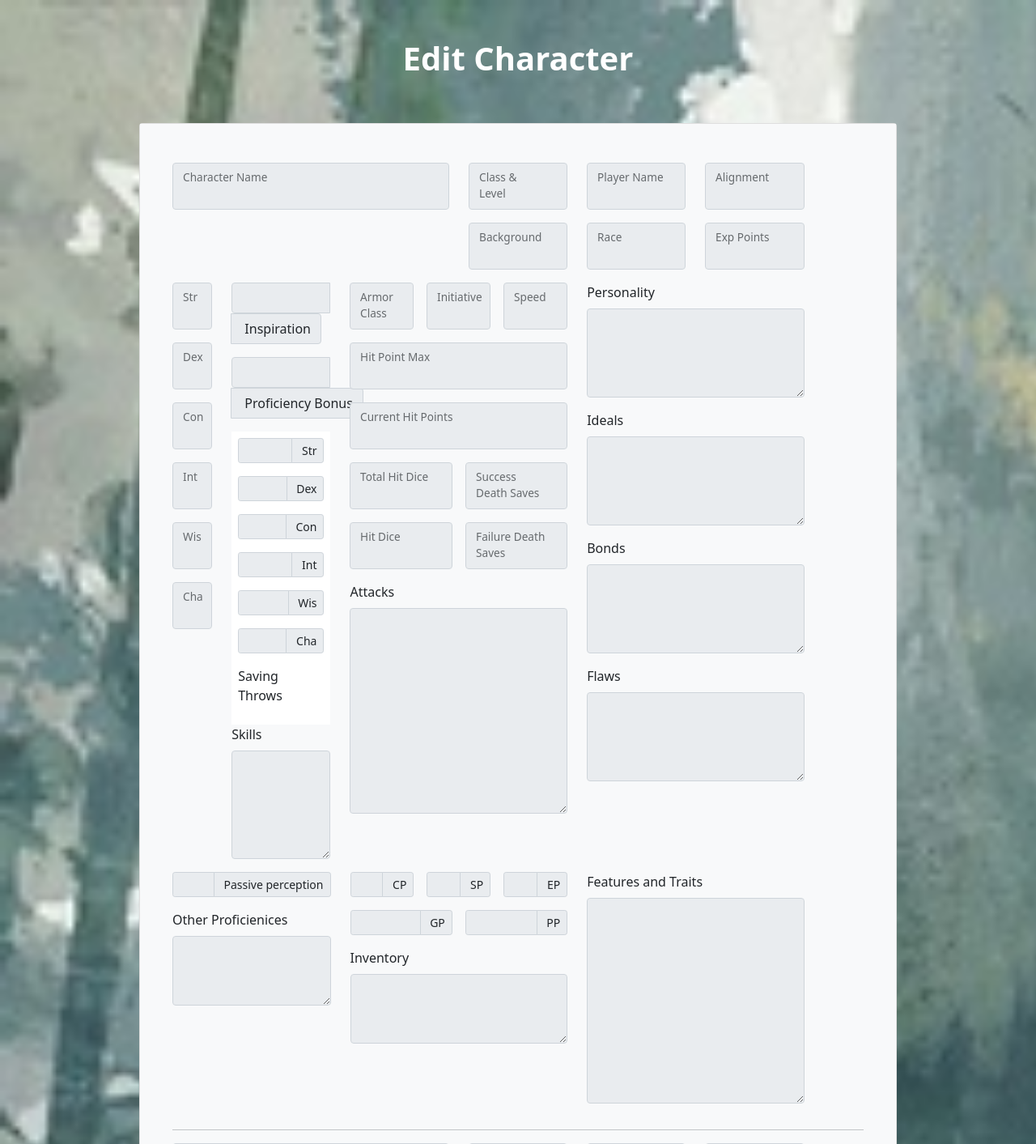
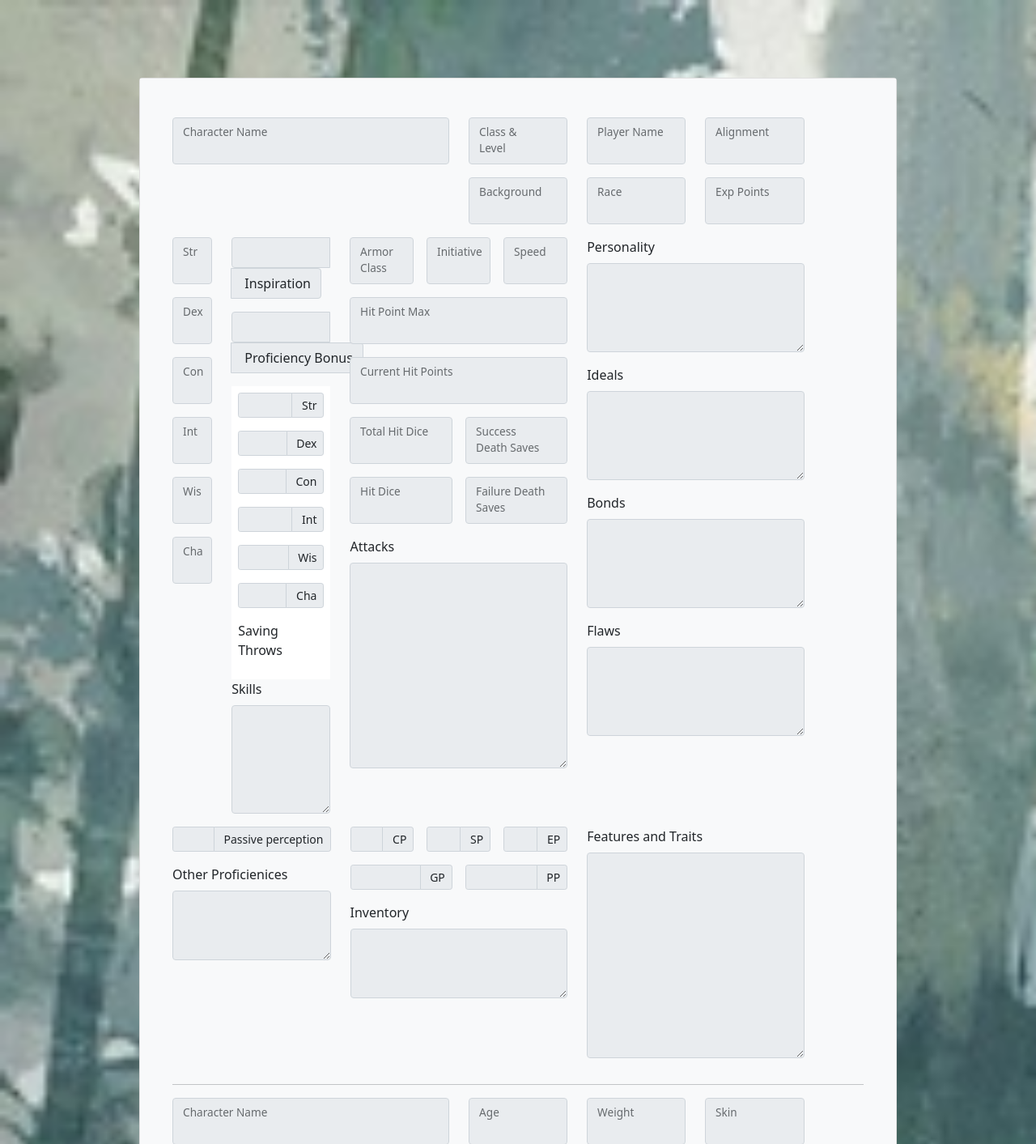
Before and after one commit to PoorviShetty/dnd-char-sheets, a Flask app: template templates/view.html in a window 1280 px wide. Shown: the part 56-1469 px from the top of the page at 81% size. Run offline with Flask 2, Linux system fonts and the light colour scheme; the template is opened without the code that fills it, so the values that code supplies are empty.

Commit message:
update view.html

```diff
--- a/templates/view.html
+++ b/templates/view.html
@@ -4,7 +4,6 @@
 
 <div class="container-fluid view-main">
     <div class="row d-flex justify-content-center py-5">
-      <h1 class="text-center text-white fw-bold">Edit Character</h1>
       <div class="col-lg-9 py-5">
         <div class="card">
           <div class="card-body bg-light py-5">
@@ -435,11 +434,6 @@
 
                     <hr/>
 
-                    <div class="row py-3">
-                        <div class="col">
-                            <button type="submit" class="btn btn-dark">UPDATE CHARACTER</button>
-                        </div>
-                    </div>
                 </div>
             </form>
           </div>
```
